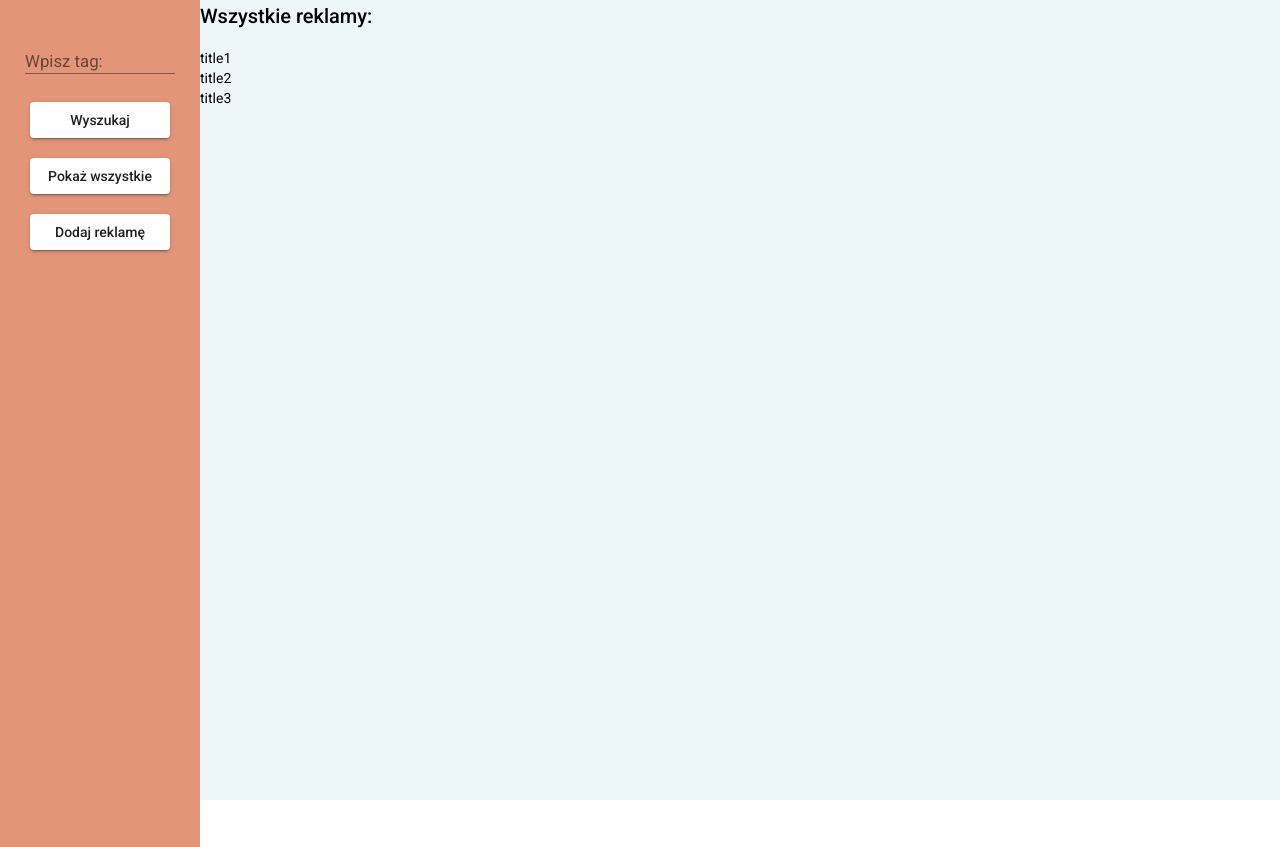
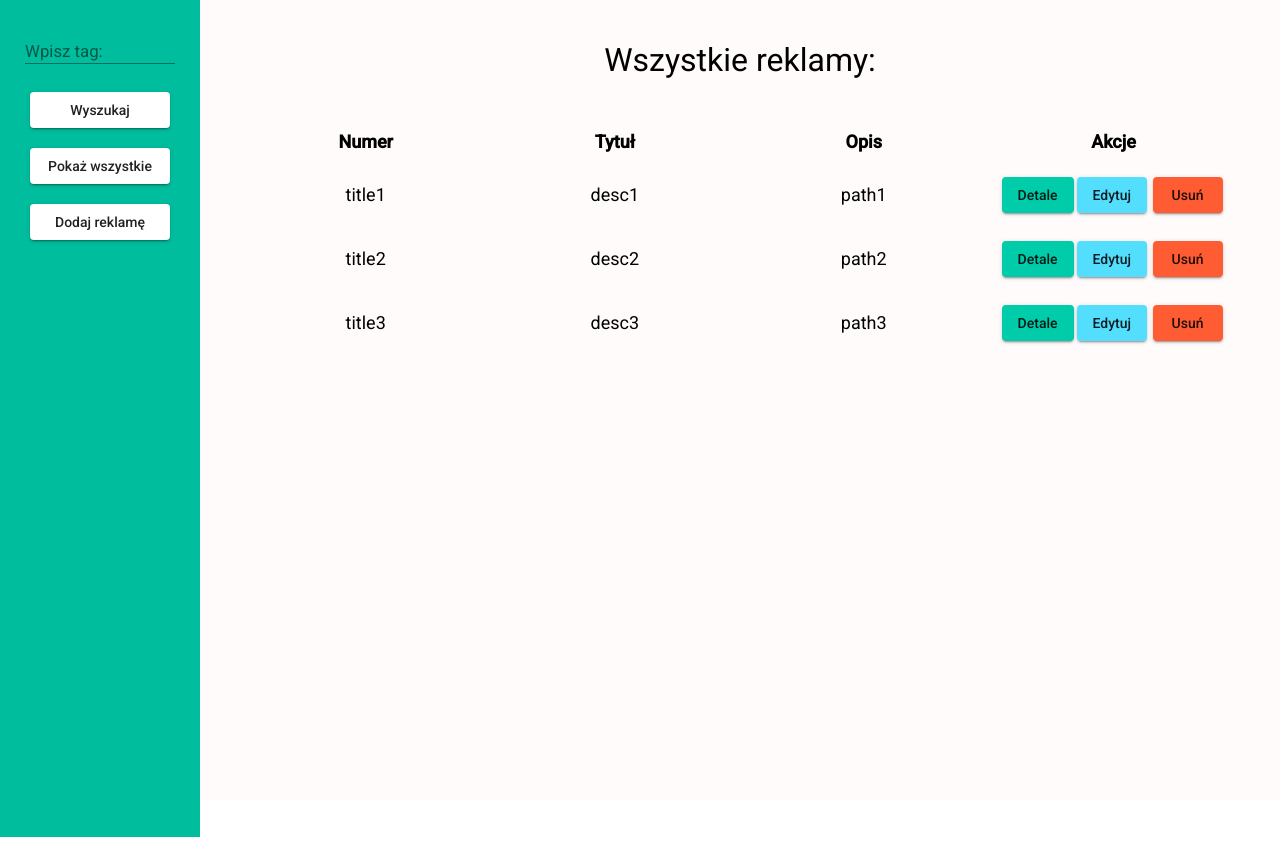
Before and after one commit to mikolajMacioszczyk/adsPickerFrontend, an Angular app: page /all in a window 1280 px wide. Built offline with nearby package versions, Linux system fonts and the light colour scheme.

Commit message:
ad details

```diff
--- a/src/app/all-ads/all-ads.component.css
+++ b/src/app/all-ads/all-ads.component.css
@@ -0,0 +1,29 @@
+.header{
+    text-align: center;
+    font-size:xx-large;
+    margin: 10px 0 50px 0;
+}
+
+th, td{
+    width: 240px;
+    padding: 10px;
+    text-align: center;
+    font-size: large;
+}
+
+button{
+    margin: 3px;
+    width: 70px;
+}
+
+.green{
+    background-color: #00CCAA;
+}
+
+.blue{
+    background-color: #54DEFD;
+}
+
+.red{
+    background-color: #FF5C33;
+}
--- a/src/app/all-ads/all-ads.component.html
+++ b/src/app/all-ads/all-ads.component.html
@@ -1,5 +1,20 @@
-<h2>Wszystkie reklamy:</h2>
+<p class="header">Wszystkie reklamy:</p>
 
-<div *ngFor="let ad of ads">
-    {{ad.title}}
-</div>
+<table>
+    <tr>
+        <th>Numer</th>
+        <th>Tytuł</th>
+        <th>Opis</th>
+        <th>Akcje</th>
+    </tr>
+    <tr *ngFor="let ad of ads">
+        <td>{{ad.title}}</td>
+        <td>{{ad.description}}</td>
+        <td>{{ad.imagePath}}</td>
+        <td>
+            <a class="green" mat-raised-button routerLink='/details/{{ad.id}}'>Detale</a>
+            <button class="blue" mat-raised-button>Edytuj</button>
+            <button class="red" mat-raised-button>Usuń</button>
+        </td>
+    </tr>
+</table>
--- a/src/app/app-routing.module.ts
+++ b/src/app/app-routing.module.ts
@@ -1,9 +1,11 @@
 import { NgModule } from '@angular/core';
 import { RouterModule, Routes } from '@angular/router';
 import { AllAdsComponent } from './all-ads/all-ads.component';
+import { DetailsComponent } from './details/details.component';
 
 const routes: Routes = [
-  {path: 'all', component: AllAdsComponent}
+  {path: 'all', component: AllAdsComponent},
+  {path: 'details/:id', component: DetailsComponent},
 ];
 
 @NgModule({
--- a/src/app/app.component.css
+++ b/src/app/app.component.css
@@ -2,6 +2,11 @@
     height: 100%;
     max-width: 1320px;
     margin: auto;
-    background-color: #edf6f9;
+    background-color: #FFFBFA;
     display: flex;
 }
+
+.content{
+    margin: 40px;
+    width: 100%;
+}
--- a/src/app/app.component.html
+++ b/src/app/app.component.html
@@ -1,5 +1,7 @@
 <div class="body">
   <app-navigation></app-navigation>
 
-  <router-outlet></router-outlet>
+  <div class="content">
+    <router-outlet></router-outlet>
+  </div>
 </div>
--- a/src/app/app.module.ts
+++ b/src/app/app.module.ts
@@ -12,13 +12,15 @@ import { NavigationComponent } from './navigation/navigation.component';
 import { RouterModule } from '@angular/router';
 import { AdsListComponent } from './ads-list/ads-list.component';
 import { AllAdsComponent } from './all-ads/all-ads.component';
+import { DetailsComponent } from './details/details.component';
 
 @NgModule({
   declarations: [
     AppComponent,
     NavigationComponent,
     AdsListComponent,
-    AllAdsComponent
+    AllAdsComponent,
+    DetailsComponent
   ],
   imports: [
     BrowserModule,
--- /dev/null
+++ b/src/app/details/details.component.css
@@ -0,0 +1,17 @@
+img {
+    max-width: 400px;
+}
+
+.content {
+ display: flex;
+ justify-content: space-between;
+ font-size: larger;
+}
+
+.green{
+    background-color: #00BD9D;
+}
+
+.offseted{
+    margin-left: 10px;
+}
--- /dev/null
+++ b/src/app/details/details.component.html
@@ -0,0 +1,19 @@
+<div *ngIf="ad" class="content">
+    <div>
+        <button mat-raised-button (click)="back()" class="green">Powrót</button>
+        <br /><br />
+        <div class="offseted">
+            <p>Id: {{ ad.id }}</p>
+            <p>Tytuł: {{ ad.title }}</p>
+            <p>Opis: {{ ad.description }}</p>
+            <p>Scieżka zjdęcia: {{ ad.imagePath }}</p>
+            <div *ngIf="ad.tags.length">
+                <p>Tagi: </p>
+                <ul>
+                    <li *ngFor="let tag of ad.tags">{{ tag.value }}</li>
+                </ul>
+            </div>
+        </div>
+    </div>
+    <img src="https://miro.medium.com/max/2400/1*mk1-6aYaf_Bes1E3Imhc0A.jpeg" >
+</div>
--- /dev/null
+++ b/src/app/details/details.component.ts
@@ -0,0 +1,35 @@
+import { Component, OnInit } from '@angular/core';
+import { Location } from '@angular/common';
+import { AdsService } from '../services/ads.service';
+import { ActivatedRoute } from '@angular/router';
+import { Ad } from '../models/ad';
+
+@Component({
+  selector: 'app-details',
+  templateUrl: './details.component.html',
+  styleUrls: ['./details.component.css']
+})
+export class DetailsComponent implements OnInit {
+  ad?: Ad;
+
+  constructor(
+    private adsService: AdsService,
+    private route: ActivatedRoute,
+    private location: Location)
+    { }
+
+  ngOnInit(): void {
+    this.retrieveAd();
+  }
+
+  retrieveAd(): void {
+    const id = Number(this.route.snapshot.paramMap.get('id'));
+    this.adsService.getById(id)
+    .subscribe(ad => this.ad = ad);
+  }
+
+  back(): void {
+      this.location.back();
+  }
+
+}
--- a/src/app/navigation/navigation.component.css
+++ b/src/app/navigation/navigation.component.css
@@ -1,8 +1,8 @@
 .navigation
 {
     width: 160px;
-    padding: 35px 20px 12px 20px;
-    background-color: #e29578;
+    padding: 25px 20px 12px 20px;
+    background-color: #00BD9D;
     height: 100%;
     text-align: center;
 }
```
Also changed, not shown: src/app/services/image.service.ts (added, +10 -0 lines), 2 other files (tests, documents, lock files or other folders).
